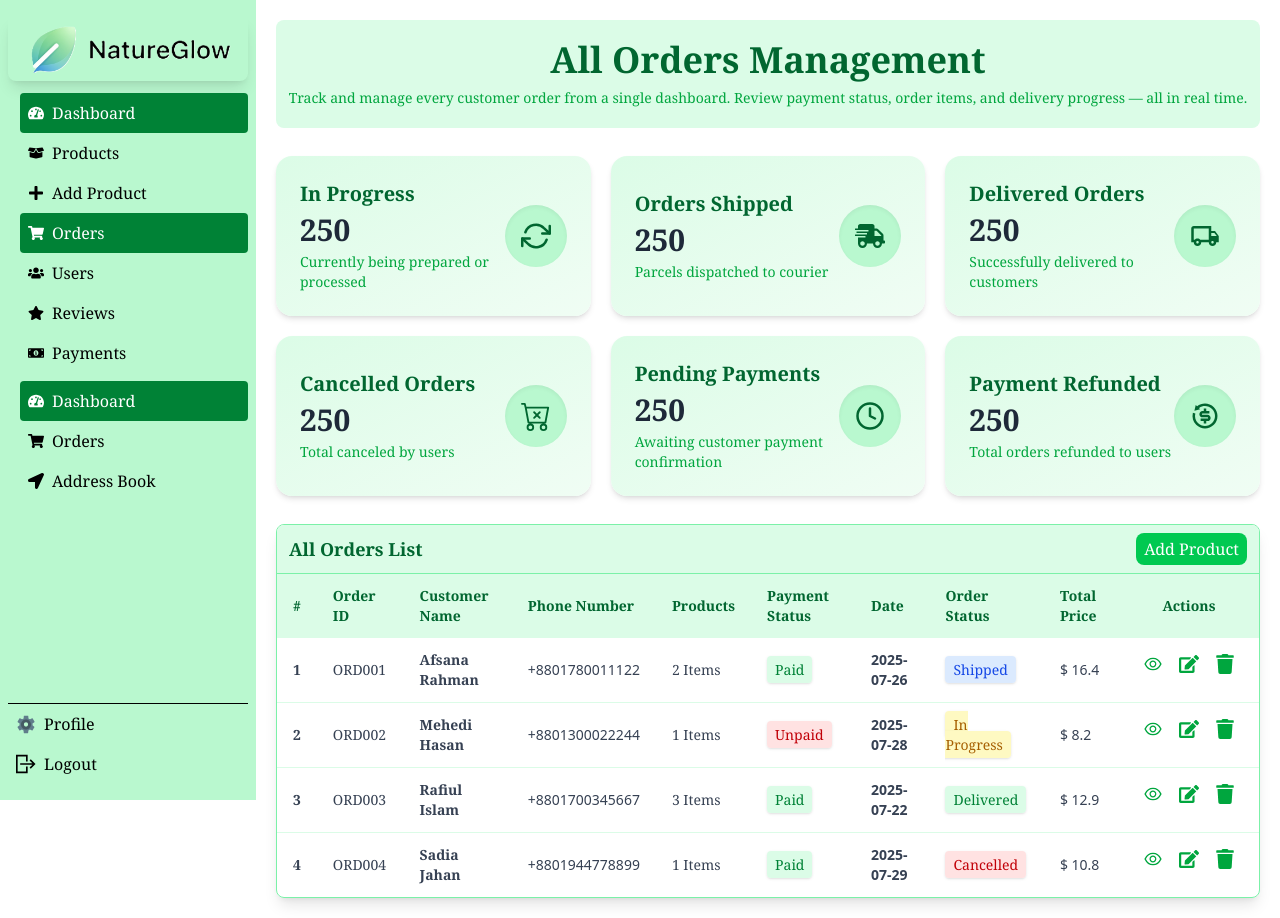
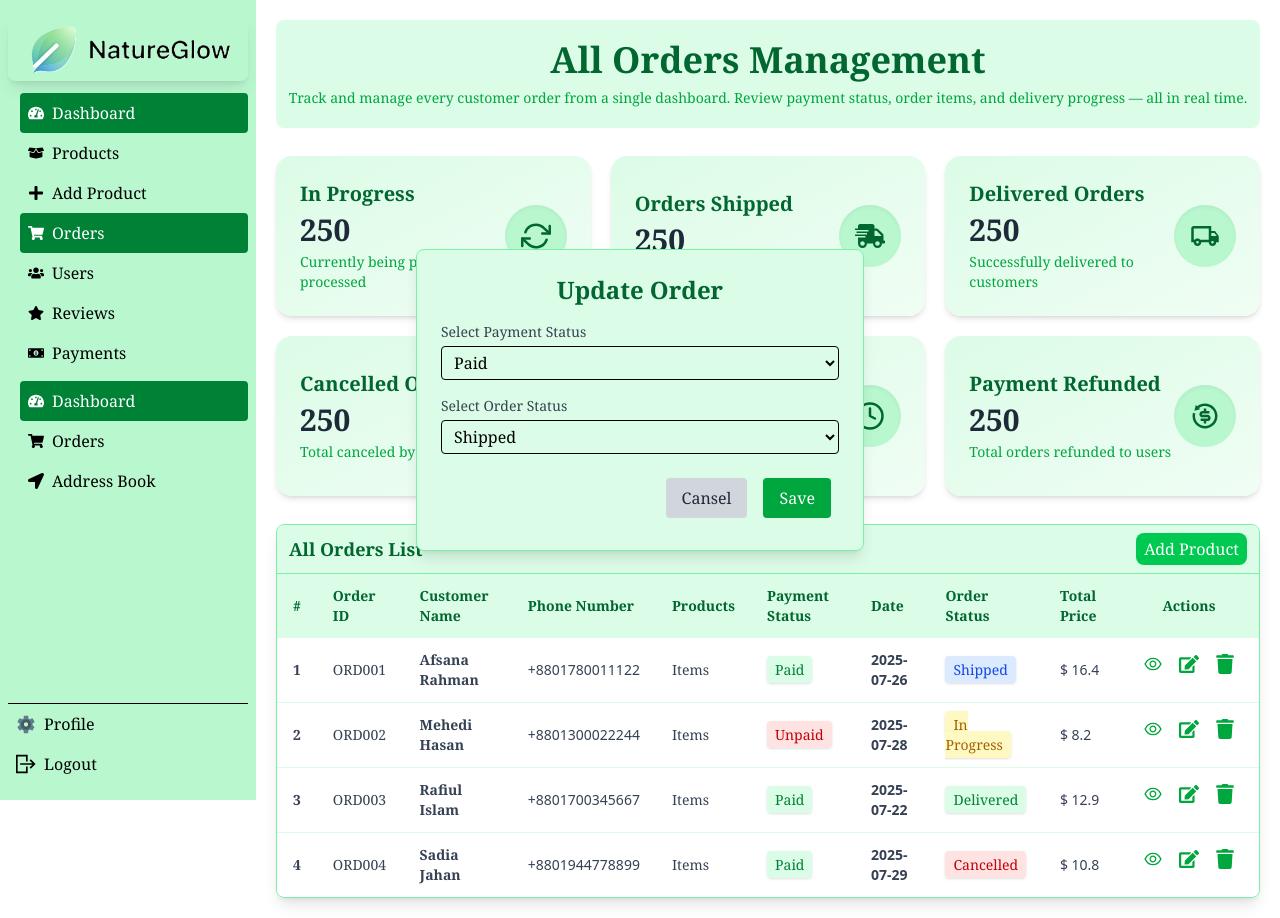
Before and after one commit to md-abu-naim/NatureGlow, a React (Vite) app: page /dashboard/admin-orders in a window 1280 px wide. Both pictures are taken after a click on the button 1188 px from the left and 664 px from the top of the page. Built offline with nearby package versions, Linux system fonts and the light colour scheme; no server answers.

Commit message:
order update modal complete

```diff
--- a/src/Pages/Dashboard/AdminBar/AdminOrders.jsx
+++ b/src/Pages/Dashboard/AdminBar/AdminOrders.jsx
@@ -7,9 +7,14 @@ import { LuClock } from "react-icons/lu";
 import { MdOutlineLocalShipping } from "react-icons/md";
 import { RiRefund2Line } from "react-icons/ri";
 import { NavLink, useLoaderData } from "react-router-dom";
+import UpdateOrderModal from "../Modals/OrderUpdate";
+import { useState } from "react";
 
 const AdminOrders = () => {
-    const products = useLoaderData()
+    const Orders = useLoaderData()
+        const [isOpen, setIsOpen] = useState(false)
+        const [order, setOrder] = useState()
+
 
     return (
         <div>
@@ -111,32 +116,32 @@ const AdminOrders = () => {
                     </thead>
                     <tbody className="text-gray-700 divide-y divide-green-100">
                         {
-                            products?.map((product, i) => (
-                                <tr key={product.id} className="hover:bg-green-100 transition-all">
+                            Orders?.map((order, i) => (
+                                <tr key={order.id} className="hover:bg-green-100 transition-all">
                                     <td className="px-4 py-3 font-semibold">{i + 1}</td>
-                                    <td className="px-4 py-3 font-medium">{product._id}</td>
-                                    <td className="px-4 py-3 font-semibold">{product.customerName}</td>
-                                    <td className="px-4 py-3 font-sans">{product.phone}</td>
-                                    <td className="px-4 py-3 ">{product.products?.length} Items</td>
+                                    <td className="px-4 py-3 font-medium">{order._id}</td>
+                                    <td className="px-4 py-3 font-semibold">{order.customerName}</td>
+                                    <td className="px-4 py-3 font-sans">{order.phone}</td>
+                                    <td className="px-4 py-3 ">{order.orders?.length} Items</td>
                                     <td className="px-4 py-3 font-semibold">
-                                        <span className={`px-2 py-1 rounded text-sm font-medium shadow-sm ${product.paymentStatus === 'Paid' ? 'bg-green-100 text-green-700' : product.paymentStatus === 'Unpaid' ? 'bg-red-100 text-red-700' : 'bg-blue-100 text-blue-700'}`}>
-                                            {product.paymentStatus}
+                                        <span className={`px-2 py-1 rounded text-sm font-medium shadow-sm ${order.paymentStatus === 'Paid' ? 'bg-green-100 text-green-700' : order.paymentStatus === 'Unpaid' ? 'bg-red-100 text-red-700' : 'bg-blue-100 text-blue-700'}`}>
+                                            {order.paymentStatus}
                                         </span>
                                     </td>
-                                    <td className="px-4 py-3 font-sans font-semibold"> {product.date}</td>
+                                    <td className="px-4 py-3 font-sans font-semibold"> {order.date}</td>
                                     <td className="px-4 py-3 font-semibold">
                                         <span className={`px-2 py-1 rounded text-sm font-medium shadow-sm
-                                            ${product.orderStatus === 'In Progress' ? 'bg-yellow-100 text-yellow-700' :
-                                                product.orderStatus === 'Shipped' ? 'bg-blue-100 text-blue-700' :
-                                                    product.orderStatus === 'Delivered' ? 'bg-green-100 text-green-700' : 'bg-red-100 text-red-700'
+                                            ${order.orderStatus === 'In Progress' ? 'bg-yellow-100 text-yellow-700' :
+                                                order.orderStatus === 'Shipped' ? 'bg-blue-100 text-blue-700' :
+                                                    order.orderStatus === 'Delivered' ? 'bg-green-100 text-green-700' : 'bg-red-100 text-red-700'
                                             }`}>
-                                            {product.orderStatus}
+                                            {order.orderStatus}
                                         </span>
                                     </td>
-                                    <td className="px-4 py-3 font-sans">$ {product.totalPrice + 1}</td>
+                                    <td className="px-4 py-3 font-sans">$ {order.totalPrice + 1}</td>
                                     <td className="px-6 py-4 flex items-center justify-center gap-4 text-green-600">
-                                        <NavLink to={`/dashboard/order-details/${product._id}`} title="View"><AiOutlineEye className="hover:text-green-800 transition text-xl" /></NavLink>
-                                        <button title="Edit"><FaEdit className="hover:text-green-800 transition text-xl" /></button>
+                                        <NavLink to={`/dashboard/order-details/${order._id}`} title="View"><AiOutlineEye className="hover:text-green-800 transition text-xl" /></NavLink>
+                                        <button onClick={() => {setIsOpen(true); setOrder(order) }} title="Edit"><FaEdit className="hover:text-green-800 transition text-xl" /></button>
                                         <button title="Delete"><FaTrash className="hover:text-red-500 transition text-xl" /></button>
                                     </td>
                                 </tr>
@@ -145,6 +150,7 @@ const AdminOrders = () => {
                     </tbody>
                 </table>
             </section>
+            {isOpen && <UpdateOrderModal setIsOpen={setIsOpen} order={order} />}
         </div>
     );
 };
--- a/src/Pages/Dashboard/Modals/OrderUpdate.jsx
+++ b/src/Pages/Dashboard/Modals/OrderUpdate.jsx
@@ -1,8 +1,43 @@
 
-const OrderUpdate = () => {
+const OrderUpdate = ({ setIsOpen, order}) => {
+
+    const handleOrderUpdate = e => {
+        e.preventDefault()
+        const form = e.target
+        const PaymentStatus = form.Payment.value
+        const OrderStatus = form.order.value
+        console.log(PaymentStatus, OrderStatus);
+    }
+
     return (
-        <div>
-            order update
+        <div className="fixed inset-0 z-50 flex items-center justify-center">
+            <div className="bg-green-100 w-full max-w-md rounded-lg p-6 shadow-lg border border-green-300">
+                <h2 className="text-2xl font-bold text-green-800 mb-4 text-center">Update Order</h2>
+                <form onSubmit={handleOrderUpdate} className="space-y-4">
+                    <div>
+                        <label className="block text-sm font-medium text-gray-700">Select Payment Status</label>
+                        <select name="Payment" defaultValue={order.paymentStatus} className="w-full mt-1 border rounded px-2 py-1" >
+                            <option value="Paid">Paid</option>
+                            <option value="Unpaid">Unpaid</option>
+                            <option value="Refunded">Refunded</option>
+                        </select>
+                    </div>
+                    <div>
+                        <label className="block text-sm font-medium text-gray-700">Select Order Status</label>
+                        <select name="order" defaultValue={order.orderStatus} className="w-full mt-1 border rounded px-2 py-1" >
+                            <option value="In Progress">In Progress</option>
+                            <option value="Shipped">Shipped</option>
+                            <option value="Delivered">Delivered</option>
+                            <option value="Cancelled ">Cancelled</option>
+                        </select>
+                    </div>
+
+                    <div className="flex justify-end gap-4 p-2">
+                        <button onClick={() => setIsOpen(false)} type="button" className="px-4 py-2 bg-gray-300 text-gray-800 rounded hover:bg-gray-400">Cansel</button>
+                        <button type="submit" className="px-4 py-2 bg-green-600 text-white rounded hover:bg-green-700">Save</button>
+                    </div>
+                </form>
+            </div>
         </div>
     );
 };
```
